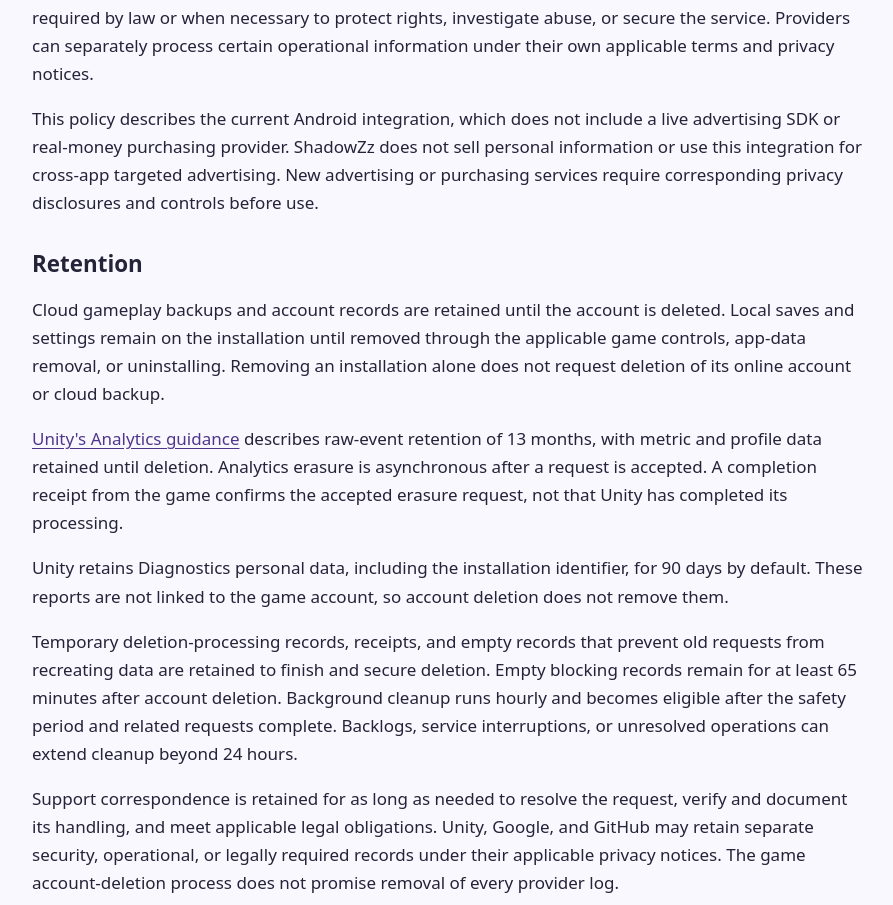
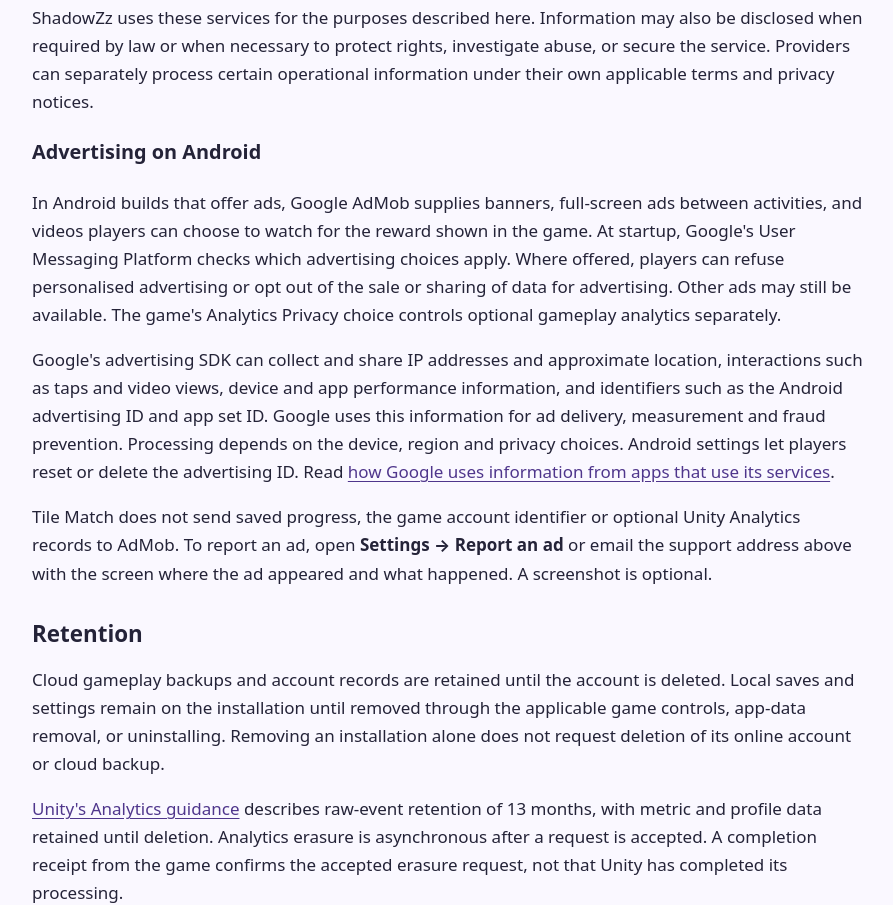
Before and after one commit to koStitch/postcard-trails-info, a plain HTML site: page privacy/index.html in a window 1280 px wide. Shown: the part 3407-4312 px from the top of the page, without its empty margins (192-1085 px from the left). Drawn offline with Linux system fonts and the light colour scheme.

Commit message:
Add files via upload

```diff
--- a/privacy/index.html
+++ b/privacy/index.html
@@ -21,7 +21,7 @@
 <li><strong>Saved progress.</strong> The device stores campaign progress, coins, power-ups, reward and battle-pass state, and other gameplay progress. Unity Cloud Save stores account-associated backups so progress can be backed up and recovered. Account linking, save comparison, and recovery also use identifiers and information needed to distinguish the correct account and save.</li>
 <li><strong>Online operations.</strong> Unity services process the account identifier and requests needed for cloud backups, configuration, server time, wheel eligibility, account recovery, and deletion. Those services also receive technical information needed to handle requests, including IP addresses and service logs.</li>
 <li><strong>Device information and preferences.</strong> The game stores installation identifiers, authentication state, device preferences, privacy choices, and information needed to safely finish interrupted save or deletion operations. Analytics choices are specific to the account and device; recovering a cloud save does not import another device's analytics choice.</li>
-<li><strong>Optional analytics.</strong> In the European Economic Area, Serbia, and Turkey, analytics needs permission given in the game. Elsewhere, it follows an in-game notice unless analytics is turned off in <strong>Settings → Analytics Privacy</strong>. While analytics is on, Unity Analytics receives session activity; campaign starts, wins, failures, and exits; level and attempt information; elapsed play time; power-up and continue counts; coin additions and spending; feature interactions; and account-connection and recovery outcomes. Analytics also processes the game account and installation identifiers, timestamps, device and software information, IP address, approximate location derived from the network, and connectivity information. The account identifier allows observations from recovered devices to be associated with the same account. Custom gameplay fields do not include email addresses, Google Play Games profile identifiers or display names, passwords, payment details, or support secrets.</li>
+<li><strong>Optional analytics.</strong> In the European Economic Area, Serbia, and Turkey, analytics needs permission given in the game. Elsewhere, it follows an in-game notice unless analytics is turned off in <strong>Settings → Analytics Privacy</strong>. While analytics is on, Unity Analytics receives session activity; campaign starts, wins, failures, and exits; level and attempt information; elapsed play time; power-up and continue counts; coin additions and spending; feature interactions; ad availability, interactions, and the revenue Google reports for an impression; and account-connection and recovery outcomes. Analytics also processes the game account and installation identifiers, timestamps, device and software information, IP address, approximate location derived from the network, and connectivity information. The account identifier allows observations from recovered devices to be associated with the same account. Custom gameplay fields do not include email addresses, Google Play Games profile identifiers or display names, passwords, payment details, or support secrets.</li>
 <li><strong>Crash and error diagnostics.</strong> Unity's built-in Diagnostics service runs for every player and is separate from the optional gameplay-analytics choice. It sends Unity error types and messages, stack traces, session start, pause, resume, and end events, low-memory events, memory use, the scene in use, app name, version, and build information, a Unity-generated installation identifier, and device and software information such as the model, operating system, processor, graphics hardware, screen, language, and whether the device is rooted. Sending these reports can also reveal an IP address to Unity. The game does not add its account identifier, Google Play Games details, saved progress, or support secrets to these reports. Google Play can also show ShadowZz aggregated crash and stability statistics from players who share usage and diagnostics data with Google.</li>
 <li><strong>Support correspondence.</strong> Emailing support provides the sender's email address, message, attachments, and any account or ownership information deliberately included. A valid deletion recovery code or signed support response may be needed to verify an account-deletion request.</li>
 </ul>
@@ -47,7 +47,10 @@
 <li><strong>GitHub:</strong> hosting these public information pages through GitHub Pages. Website requests reach GitHub, which logs visitor IP addresses for security. Read <a href="https://docs.github.com/en/site-policy/privacy-policies/github-general-privacy-statement">GitHub's Privacy Statement</a>.</li>
 </ul>
 <p>ShadowZz uses these services for the purposes described here. Information may also be disclosed when required by law or when necessary to protect rights, investigate abuse, or secure the service. Providers can separately process certain operational information under their own applicable terms and privacy notices.</p>
-<p>This policy describes the current Android integration, which does not include a live advertising SDK or real-money purchasing provider. ShadowZz does not sell personal information or use this integration for cross-app targeted advertising. New advertising or purchasing services require corresponding privacy disclosures and controls before use.</p>
+<h3>Advertising on Android</h3>
+<p>In Android builds that offer ads, Google AdMob supplies banners, full-screen ads between activities, and videos players can choose to watch for the reward shown in the game. At startup, Google's User Messaging Platform checks which advertising choices apply. Where offered, players can refuse personalised advertising or opt out of the sale or sharing of data for advertising. Other ads may still be available. The game's Analytics Privacy choice controls optional gameplay analytics separately.</p>
+<p>Google's advertising SDK can collect and share IP addresses and approximate location, interactions such as taps and video views, device and app performance information, and identifiers such as the Android advertising ID and app set ID. Google uses this information for ad delivery, measurement and fraud prevention. Processing depends on the device, region and privacy choices. Android settings let players reset or delete the advertising ID. Read <a href="https://policies.google.com/technologies/partner-sites">how Google uses information from apps that use its services</a>.</p>
+<p>Tile Match does not send saved progress, the game account identifier or optional Unity Analytics records to AdMob. To report an ad, open <strong>Settings → Report an ad</strong> or email the support address above with the screen where the ad appeared and what happened. A screenshot is optional.</p>
 </section>
 
 <section id="retention"><h2>Retention</h2>
```
